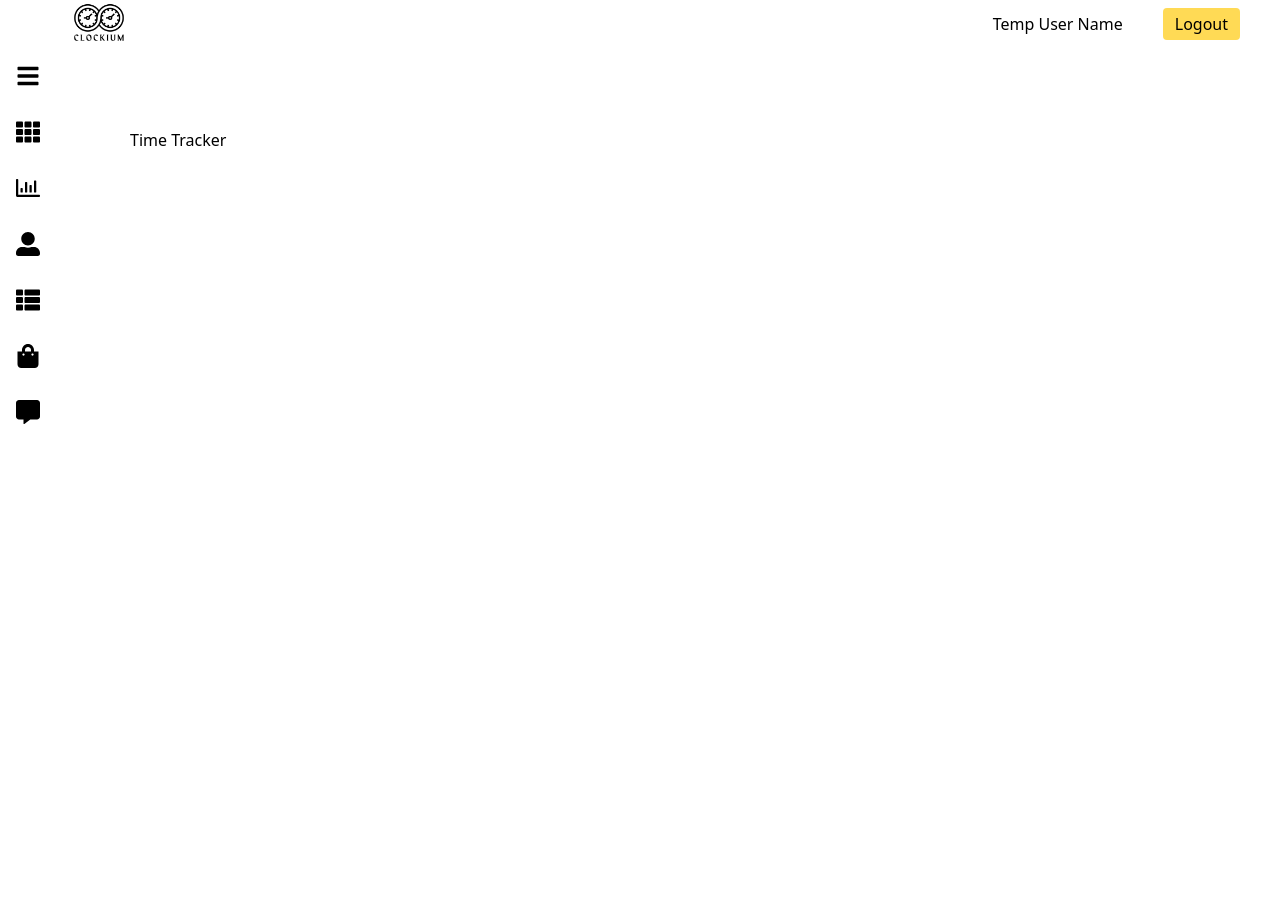
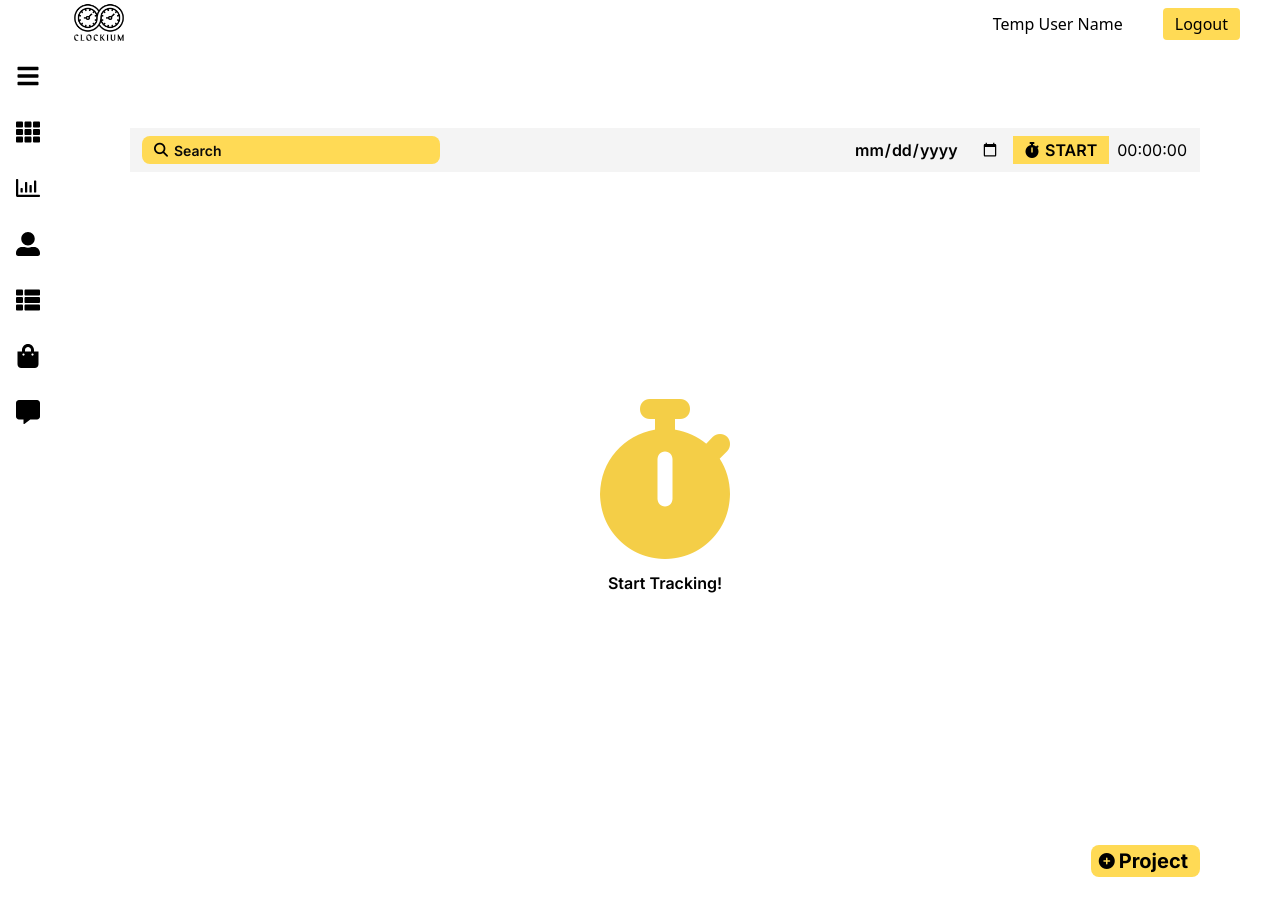
Before and after one commit to prince-bojji/hacktiv, a React (Vite) app in the folder hacktiv/: page /TimeTracker in a window 1280 px wide. Shown: the top 916 px of the page. Before the commit the page ends 848 px from the top, so only its background shows below. Built offline with nearby package versions, Linux system fonts and the light colour scheme.

Commit message:
time tracker edit

```diff
--- /dev/null
+++ b/hacktiv/src/components/TimeTrackerPage.jsx
@@ -0,0 +1,103 @@
+import React, { useState } from 'react';
+
+function TimeTrackerPage() {
+    const [timeLogs, setTimeLogs] = useState(false);
+    const [projectButton, setProjectButton] = useState(false);
+
+    const date = new Date()
+
+    if (timeLogs) {
+        return (
+            <>
+                <div>
+                    <p className="text-lg font-bold">This Week</p>
+                    <div className="flex bg-primary-b items-center h-[200px] px-3 pb-[80px]">
+                        <div className="flex items-center justify-center bg-accent-a w-[100%] w-[100%] h-[80px]">
+                            <i className="fa-solid fa-calendar-days px-1 fa-2xl absolute right-[150px]" style={{ color: '#ffffff' }}></i>
+                            <div className="flex gap-[500px]">
+                                <p className="font-semibold text-2xl">Date</p>
+                                <p className="font-semibold text-2xl">Log in</p>
+                                <p className=" font-semibold text-2xl">Log out</p>
+                            </div>
+                            <p></p>
+                        </div>
+                    </div>
+                    <p className='text-lg font-bold pt-7'>Summary</p>
+                    <div className="flex bg-primary-b items-center h-[460px] px-3 pb-[340px]">
+                        <div className="flex items-center justify-center bg-accent-a w-[100%] h-[80px]">
+                            <i className="fa-solid fa-calendar-days px-1 fa-2xl absolute right-[150px]" style={{ color: '#ffffff' }}></i>
+                            <div className="flex gap-[500px]">
+                                <p className="font-semibold text-2xl">Date</p>
+                                <p className="font-semibold text-2xl">Log in</p>
+                                <p className=" font-semibold text-2xl">Log out</p>
+                            </div>
+                            <p></p>
+                        </div>
+                    </div>
+                </div>
+            </>
+        )
+    }
+
+    return (
+        <>
+            <div>
+                <div className="flex bg-primary-b items-center h-11 px-3 gap-8">
+                    <div className="flex items-center relative">
+                        <i className="fa-solid fa-magnifying-glass absolute ml-3 fa-sm"></i>
+                        <input type="text" name="search" className="bg-accent-a rounded-lg h-7 text-sm font-semibold placeholder-secondary pr-14 pl-8"
+                            placeholder="Search"
+                        >
+                        </input>
+                    </div>
+
+                    <input className="absolute right-[280px] font-semibold outline outline-0 outline-blue-50 focus:outline-2" type="date" name="date" style={{ backgroundColor: 'transparent' }}></input>
+
+                    <div className="absolute right-[93px]">
+                        <div className="flex relative items-center">
+                            <i className="fa-solid fa-stopwatch absolute ml-3"></i>
+                            <button className="bg-accent-a font-semibold h-7 px-2 pr-3 pl-8">START</button>
+                            <p className="pl-2">00:00:00</p>
+                        </div>
+                    </div>
+
+                </div>
+
+                <div className="flex items-center justify-center h-[650px]">
+                    <div>
+                        <i className="fa-solid fa-stopwatch fa-10x" style={{ color: "#f4ce47" }}></i>
+                        <p className="font-semibold pt-3" style={{ textAlign: 'center' }}>Start Tracking!</p>
+                    </div>
+                </div>
+
+                {projectButton && <div className="relative">
+                    <div className="absolute bottom-0 right-0">
+                        <div className="rounded-lg" style={{ width: 300, height: 200, backgroundColor: '#dfdfdf' }}>
+                            <div className="flex items-center relative pl-[27px] pt-3 outline-secondary">
+                                <i className="fa-solid fa-magnifying-glass absolute ml-3 fa-sm"></i>
+                                <input type="text" name="search" className="bg-accent-a rounded-lg h-7 text-sm  font-semibold placeholder-secondary pr-3 pl-8"
+                                    placeholder="Search"
+                                >
+                                </input>
+                            </div>
+                            <div className="pl-[170px] pt-28">
+                                <button className="rounded-lg bg-accent-a font-bold px-3 text-sm h-8" onClick={() => { setProjectCreate(!projectCreate) }}>Create New</button>
+                            </div>
+                        </div>
+                    </div>
+                </div>}
+
+                <div className="relative h-[55px]">
+                    <div className="absolute bottom-0 right-0">
+                        <div className="flex relative items-center">
+                            <i className="fa-solid fa-circle-plus absolute ml-2"></i>
+                            <button className="bg-accent-a font-bold pl-7 text-xl rounded-lg px-3 h-8" onClick={() => { setProjectButton(!projectButton) }}>Project</button>
+                        </div>
+                    </div>
+                </div>
+            </div>
+        </>
+    )
+}
+
+export default TimeTrackerPage;
--- a/hacktiv/src/pages/TimeTracker.jsx
+++ b/hacktiv/src/pages/TimeTracker.jsx
@@ -1,9 +1,12 @@
 import React from 'react'
+import TimeTrackerPage from '../components/TimeTrackerPage'
 
 function TimeTracker() {
   return (
     <>
-     <p>Time Tracker</p>
+     <div className="font-inter">
+        <TimeTrackerPage />
+     </div>
     </>
   )
 }
```
